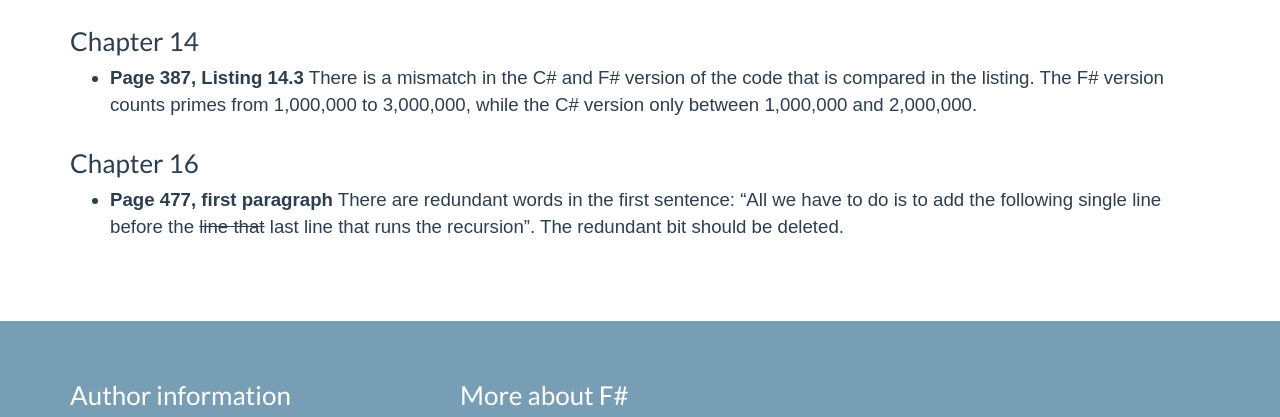
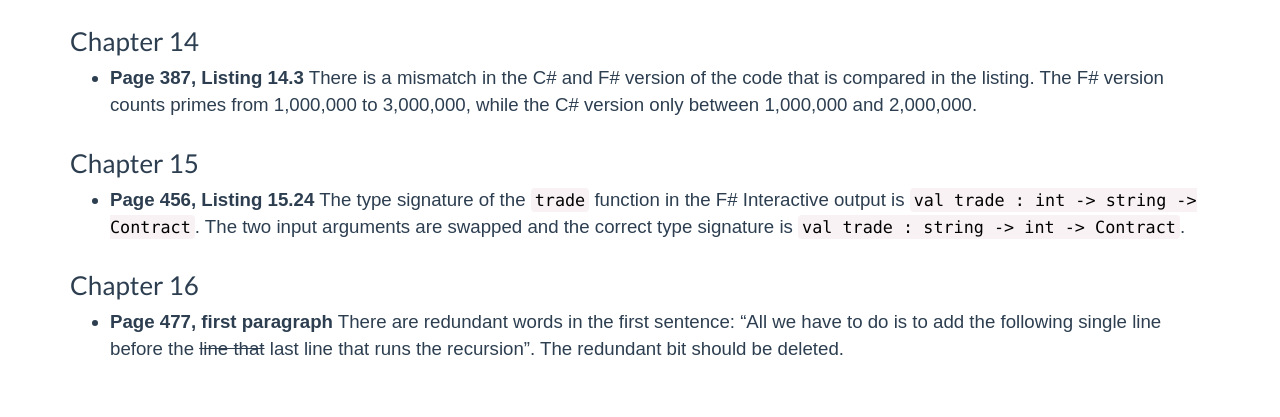
Before and after one commit to tpetricek/FunctionalProgramming.Net, a plain HTML site: page rwfp/index.html in a window 1280 px wide. Shown: the part 6734-7151 px from the top of the page. Drawn offline with nearby package versions, Linux system fonts and the light colour scheme; a web font is replaced by a local one.

Commit message:
Adding errata item

```diff
--- a/rwfp/index.html
+++ b/rwfp/index.html
@@ -357,6 +357,12 @@ match list with
       <ul>
         <li><strong>Page 387, Listing 14.3</strong> There is a mismatch in the C# and F# version of the code that is compared in the listing. The F# version counts primes from 1,000,000 to 3,000,000, while the C# version only between 1,000,000 and 2,000,000.</li>
       </ul>
+      <h3>Chapter 15</h3>
+      <ul>
+        <li><strong>Page 456, Listing 15.24</strong> The type signature of the <code>trade</code> function in the F# Interactive output is
+            <code>val trade : int -&gt; string -&gt; Contract</code>. The two input arguments are swapped and the correct type signature is
+            <code>val trade : string -&gt; int -&gt; Contract</code>.</li>
+      </ul>
       <h3>Chapter 16</h3>
       <ul>
       <li><strong>Page 477, first paragraph</strong> There are redundant words in the first sentence:
```
